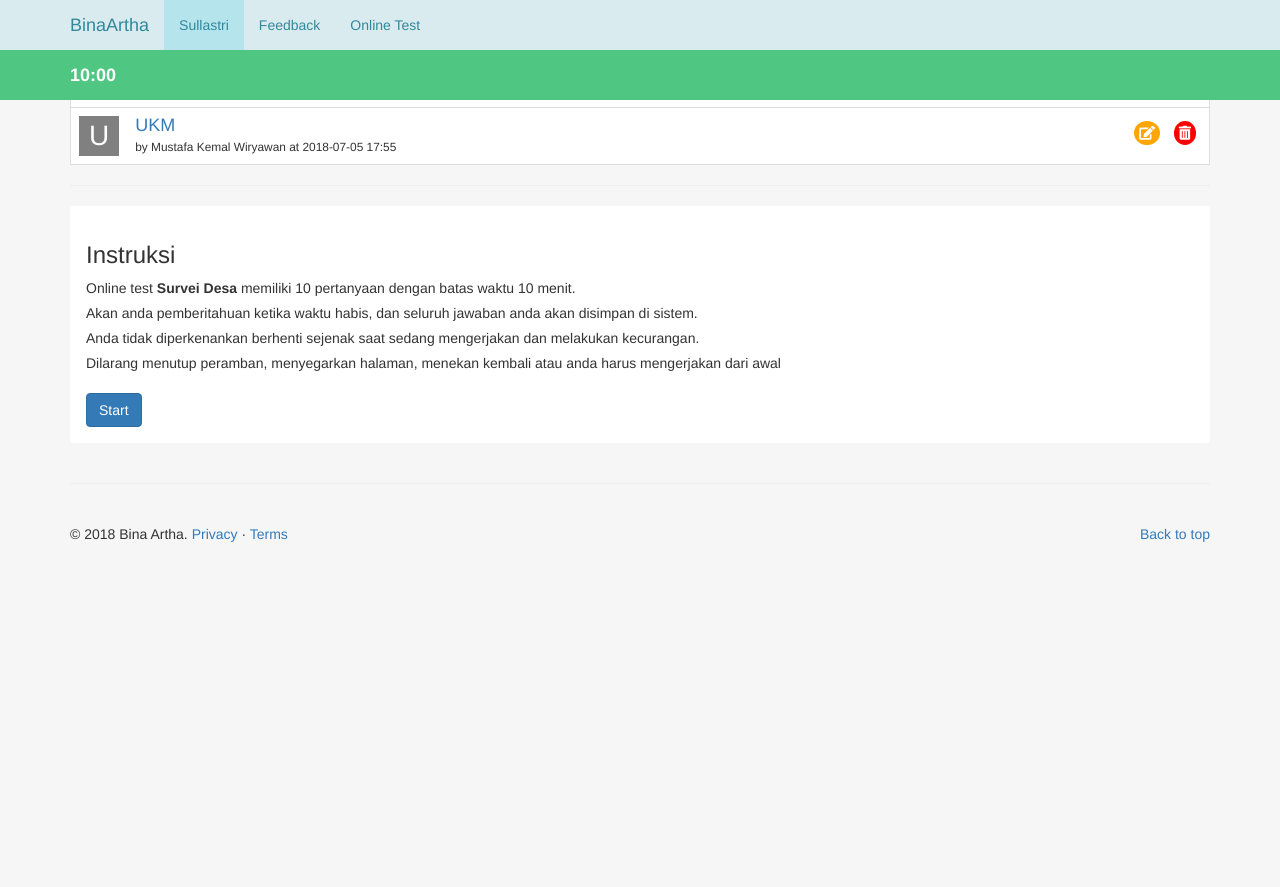
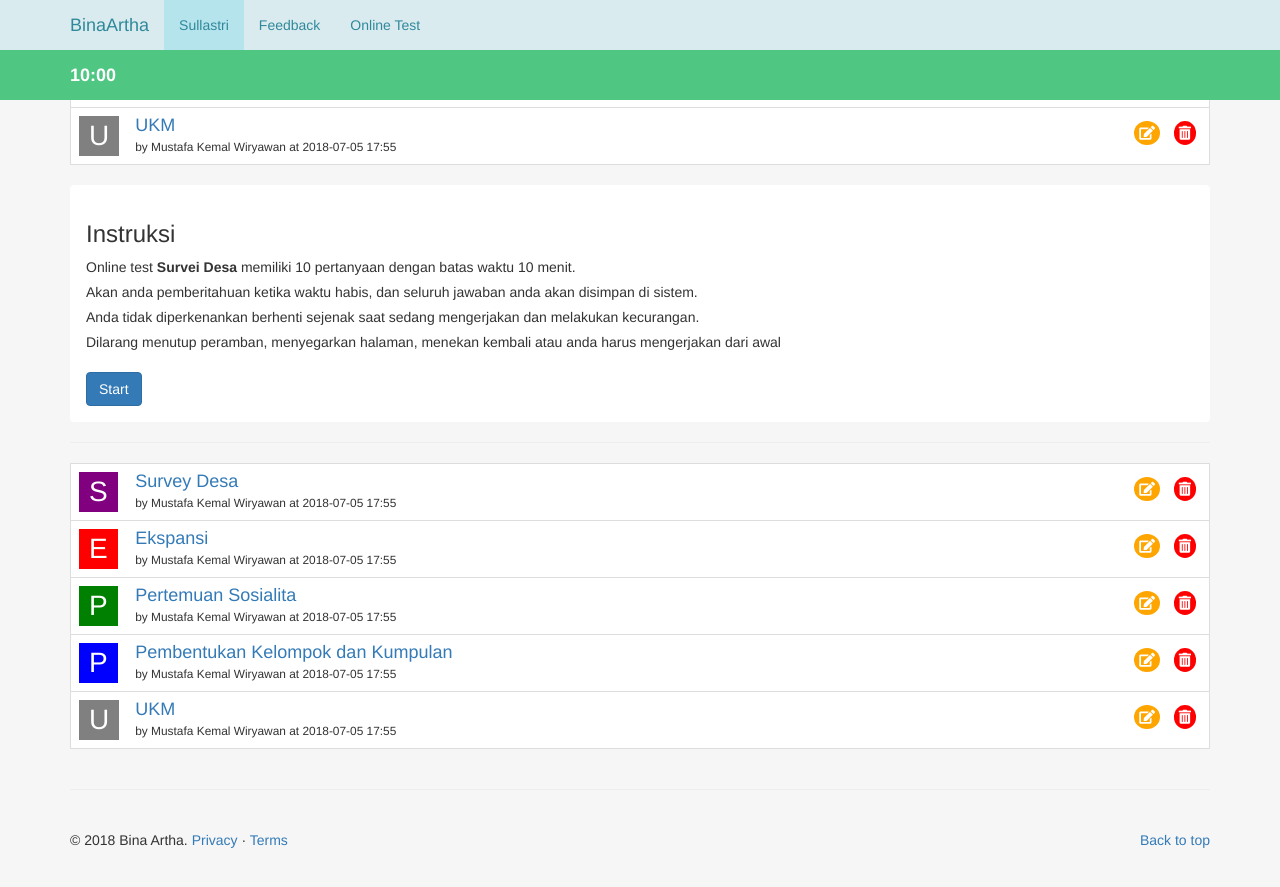
Before and after one commit to kemtol/Bina-Artha, a Jekyll site: the page built from laman/dashboard.md, in a window 1280 px wide and 900 px high, scrolled down 4009 px. Shown: the top 887 px of the window. Built offline with Jekyll 4.4.1, drawn with Linux system fonts in a browser that asks for light colours; nearby versions of some CDN libraries; before the commit the page ends 4603 px from its top, so only the background shows below that.

Commit message:
Update admin.html

```diff
--- a/_layouts/admin.html
+++ b/_layouts/admin.html
@@ -406,8 +406,6 @@
       </div>
       <!-- /. ONLINE TEST -->
 
-      <hr />
-
       <div class="alert" style="background:#fff">
         <h3>Instruksi</h3>
         <p>Online test <strong>Survei Desa</strong> memiliki 10 pertanyaan dengan batas waktu 10 menit.</p>
@@ -418,6 +416,40 @@
         <button type="button" class="btn btn-primary" data-toggle="modal" data-target="#upload--pdf">
           Start
         </button>
+      </div>
+
+      <hr />
+
+      <div class="doc-content">
+        <table class="table table-responsive">
+          <tbody>
+            <tr>
+              <th scope="row"><a href="" class="alfabet cpurple">S</a></th>
+              <td><h4><a href="">Survey Desa</a></h4><small>by Mustafa Kemal Wiryawan at 2018-07-05 17:55</small></td>
+              <td class="text-right"><a href="" class="fas fa-edit" data-toggle="modal" data-target="#edit--course"></a> <a href="" class="fas fa-trash-alt" data-toggle="modal" data-target="#delete--course"></a></td>
+            </tr>
+            <tr>
+              <th scope="row"><a href="" class="alfabet cred">E</a></th>
+              <td><h4><a href="">Ekspansi</a></h4><small>by Mustafa Kemal Wiryawan at 2018-07-05 17:55</small></td>
+              <td class="text-right"><a href="" class="fas fa-edit" data-toggle="modal" data-target="#edit--course"></a> <a href="" class="fas fa-trash-alt" data-toggle="modal" data-target="#delete--course"></a></td>
+            </tr>
+            <tr>
+              <th scope="row"><a href="" class="alfabet cgreen">P</a></th>
+              <td><h4><a href="">Pertemuan Sosialita</a></h4><small>by Mustafa Kemal Wiryawan at 2018-07-05 17:55</small></td>
+              <td class="text-right"><a href="" class="fas fa-edit" data-toggle="modal" data-target="#edit--course"></a> <a href="" class="fas fa-trash-alt" data-toggle="modal" data-target="#delete--course"></a></td>
+            </tr>
+            <tr>
+              <th scope="row"><a href="" class="alfabet cblue">P</a></th>
+              <td><h4><a href="">Pembentukan Kelompok dan Kumpulan</a></h4><small>by Mustafa Kemal Wiryawan at 2018-07-05 17:55</small></td>
+              <td class="text-right"><a href="" class="fas fa-edit" data-toggle="modal" data-target="#edit--course"></a> <a href="" class="fas fa-trash-alt" data-toggle="modal" data-target="#delete--course"></a></td>
+            </tr>
+            <tr>
+              <th scope="row"><a href="" class="alfabet">U</a></th>
+              <td><h4><a href="">UKM</a></h4><small>by Mustafa Kemal Wiryawan at 2018-07-05 17:55</small></td>
+              <td class="text-right"><a href="" class="fas fa-edit" data-toggle="modal" data-target="#edit--course"></a> <a href="" class="fas fa-trash-alt" data-toggle="modal" data-target="#delete--course"></a></td>
+            </tr>
+          </tbody>
+        </table>
       </div>
 
       <footer>
```
